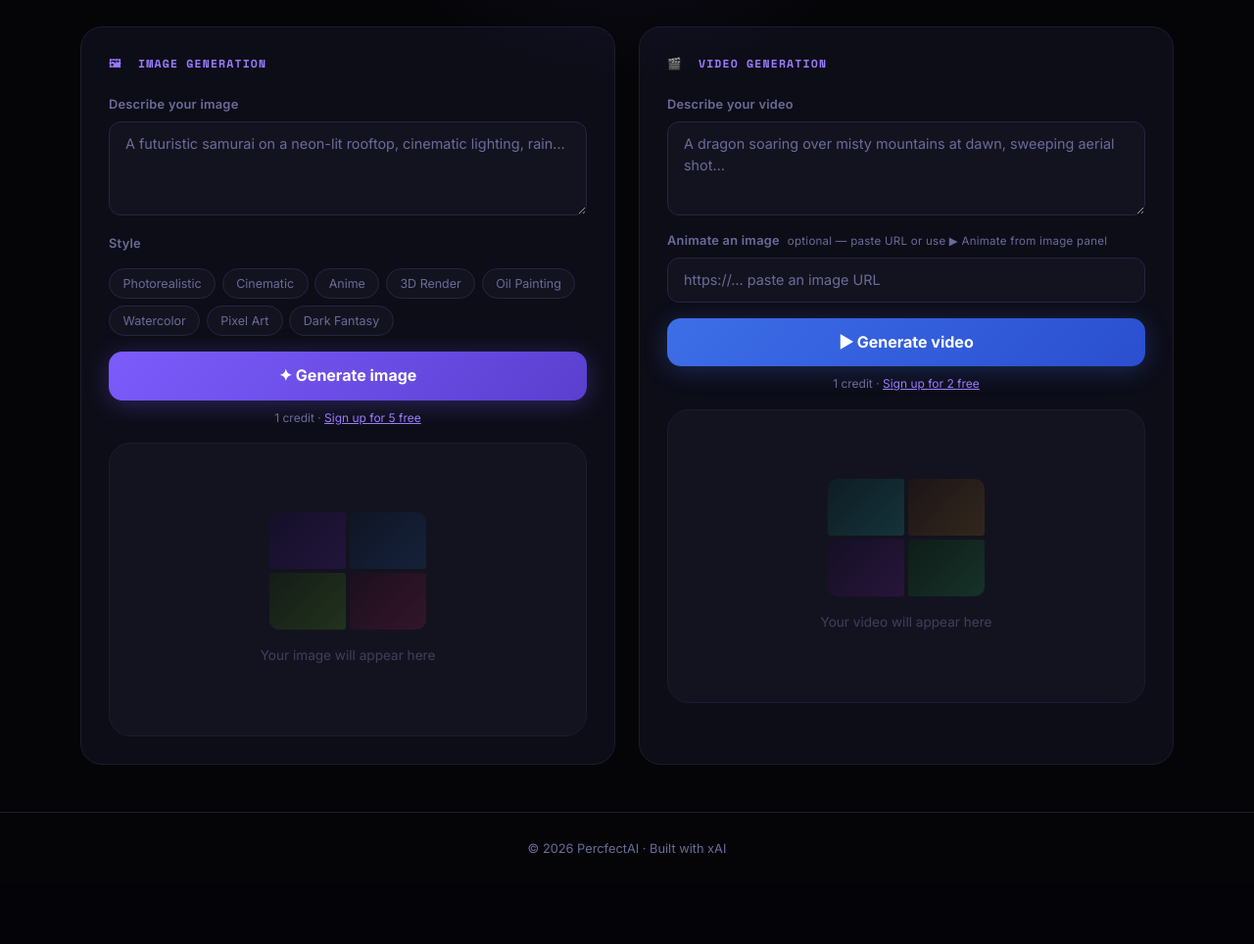
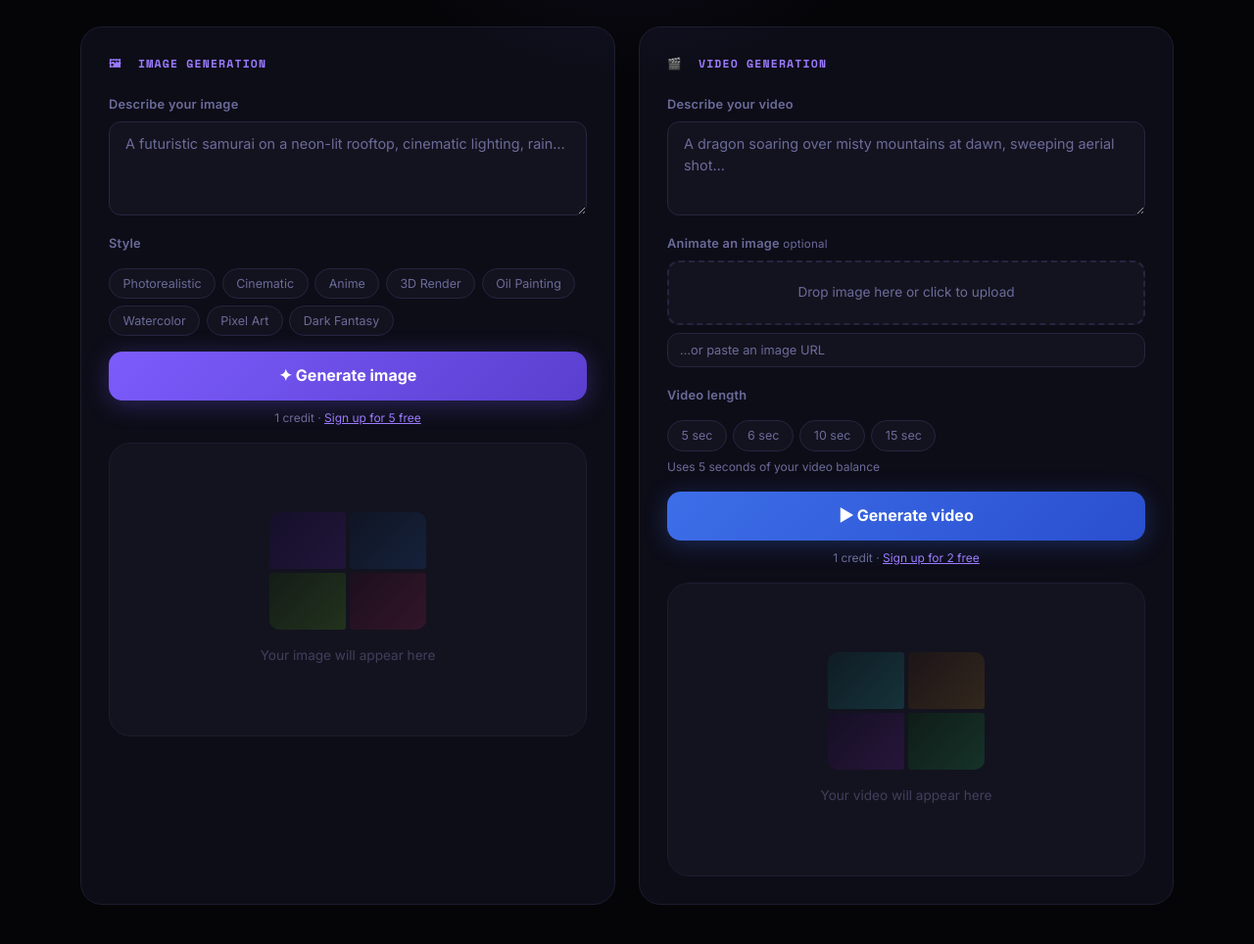
Before and after one commit to herecumsyagirl/percfectstudios, a Flask app: page /percfectstudios in a window 1280 px wide. Shown: the part 617-1581 px from the top of the page at 98% size. Before the commit the page ends 1489 px from the top, so only its background shows below. Run offline with Flask 3, Linux system fonts and the light colour scheme; data that the repository does not hold is empty.

Commit message:
Duration picker, drag-drop upload, pricing copy, video seconds system

```diff
--- a/app.py
+++ b/app.py
@@ -34,9 +34,9 @@ STRIPE_WEBHOOK_SECRET = os.getenv("STRIPE_WEBHOOK_SECRET", "")
 
 # Credit packages: price_id -> (image_credits, video_credits)
 CREDIT_PACKAGES = {
-    "starter":   {"name": "Starter",  "price": 500,  "image_credits": 50,  "video_credits": 5,  "price_id": os.getenv("STRIPE_PRICE_STARTER")},
-    "creator":   {"name": "Creator",  "price": 1500, "image_credits": 150, "video_credits": 15, "price_id": os.getenv("STRIPE_PRICE_CREATOR")},
-    "pro":       {"name": "Pro",      "price": 2500, "image_credits": 250, "video_credits": 25, "price_id": os.getenv("STRIPE_PRICE_PRO")},
+    "starter":   {"name": "Starter",  "price": 500,  "image_credits": 50,  "video_credits": 30,  "price_id": os.getenv("STRIPE_PRICE_STARTER")},
+    "creator":   {"name": "Creator",  "price": 1500, "image_credits": 150, "video_credits": 90,  "price_id": os.getenv("STRIPE_PRICE_CREATOR")},
+    "pro":       {"name": "Pro",      "price": 2500, "image_credits": 250, "video_credits": 150, "price_id": os.getenv("STRIPE_PRICE_PRO")},
 }
 
 # ── Flask-Login ───────────────────────────────────────────
@@ -102,13 +102,13 @@ def generate_image_xai(prompt: str) -> dict:
     return resp.json()
 
 
-def generate_video_xai(prompt: str, image_url: str = None) -> dict:
+def generate_video_xai(prompt: str, image_url: str = None, duration: int = 6) -> dict:
     import time
     headers = {
         "Authorization": f"Bearer {XAI_API_KEY}",
         "Content-Type": "application/json"
     }
-    payload = {"model": "aurora", "prompt": prompt}
+    payload = {"model": "aurora", "prompt": prompt, "duration": duration}
     if image_url:
         payload["image_url"] = image_url
 
@@ -153,7 +153,7 @@ def _do_register(username, password, birthday=""):
         "password": hashed,
         "birthday": birthday or None,
         "picture_credits": 5,
-        "video_credits": 2,
+        "video_credits": 12,
         "images_today": 0,
         "videos_today": 0,
         "last_reset": now,
@@ -335,24 +335,26 @@ def generate_video():
     res = supabase.table("users").select("video_credits,videos_today").eq("id", current_user.id).single().execute()
     user_data = res.data
 
-    if not current_user.is_admin and user_data["video_credits"] <= 0:
-        return jsonify({"error": "No video credits remaining."}), 402
-
     prompt = request.form.get("prompt", "").strip()
     image_url = request.form.get("image_url", "").strip() or None
+    duration = int(request.form.get("duration", 6))
+    duration = max(5, min(15, duration))  # clamp 5-15 seconds
+
+    if not current_user.is_admin and user_data["video_credits"] < duration:
+        return jsonify({"error": f"Not enough video seconds. You have {user_data['video_credits']}s remaining."}), 402
 
     if not prompt:
         return jsonify({"error": "Prompt is required."}), 400
 
     try:
-        result = generate_video_xai(prompt, image_url)
+        result = generate_video_xai(prompt, image_url, duration)
         video_url = (result.get("video") or {}).get("url") \
             or result.get("url") \
             or (result.get("data") or [{}])[0].get("url")
 
         if not current_user.is_admin:
             supabase.table("users").update({
-                "video_credits": user_data["video_credits"] - 1,
+                "video_credits": user_data["video_credits"] - duration,
                 "videos_today": user_data["videos_today"] + 1
             }).eq("id", current_user.id).execute()
 
--- a/templates/percfectstudios.html
+++ b/templates/percfectstudios.html
@@ -109,11 +109,24 @@
         </div>
 
         <div class="mb-3">
-          <label class="form-label" style="display:flex;align-items:center;gap:0.5rem;">
-            Animate an image
-            <span class="form-hint">optional — paste URL or use ▶ Animate from image panel</span>
-          </label>
-          <input class="form-control" id="vid-image-url" type="url" placeholder="https://… paste an image URL" />
+          <label class="form-label">Animate an image <span class="form-hint">optional</span></label>
+          <div id="drop-zone" onclick="document.getElementById('vid-file-input').click()">
+            <span id="drop-label">Drop image here or click to upload</span>
+            <img id="drop-preview" src="" alt="" style="display:none;max-height:80px;border-radius:8px;margin-top:0.5rem;" />
+          </div>
+          <input type="file" id="vid-file-input" accept="image/*" style="display:none" onchange="handleFileSelect(this)" />
+          <input class="form-control mt-2" id="vid-image-url" type="url" placeholder="…or paste an image URL" style="font-size:0.8rem;padding:0.45rem 0.75rem;" />
+        </div>
+
+        <div class="mb-3">
+          <label class="form-label">Video length</label>
+          <div class="duration-chips">
+            <span class="style-chip active" onclick="setDuration(this,5)">5 sec</span>
+            <span class="style-chip" onclick="setDuration(this,6)">6 sec</span>
+            <span class="style-chip" onclick="setDuration(this,10)">10 sec</span>
+            <span class="style-chip" onclick="setDuration(this,15)">15 sec</span>
+          </div>
+          <p class="credit-note" id="duration-note" style="text-align:left;margin-top:0.4rem;">Uses 5 seconds of your video balance</p>
         </div>
 
         <button class="generate-btn generate-btn-video" id="vid-btn" onclick="generateVideo()">
@@ -199,6 +212,18 @@
   margin-bottom:.9rem;
 }
 
+/* Drop zone */
+#drop-zone {
+  border:2px dashed var(--border-2);border-radius:12px;
+  padding:1.25rem;text-align:center;cursor:pointer;
+  transition:all .2s;color:var(--text-muted);font-size:.85rem;
+  background:var(--bg-3);
+}
+#drop-zone:hover,#drop-zone.drag-over {
+  border-color:var(--accent);background:rgba(124,92,252,.06);color:var(--accent-2);
+}
+#drop-zone.has-image { border-style:solid;border-color:var(--accent); }
+
 /* Prompt pills */
 .prompt-pills { display:flex;flex-wrap:wrap;gap:.5rem; }
 .prompt-pill {
@@ -282,6 +307,7 @@
 }
 .gallery-item:hover .gallery-prompt { opacity:1; }
 .mb-6 { margin-bottom: 4rem; }
+.duration-chips { display:flex;gap:.4rem;flex-wrap:wrap;margin-top:.5rem; }
 </style>
 
 <script>
@@ -366,8 +392,10 @@ async function _generateVideo() {
   setLoading('vid', true);
   const fd = new FormData();
   fd.append('prompt', prompt);
+  fd.append('duration', _duration || 5);
   const imgUrl = document.getElementById('vid-image-url').value.trim();
   if (imgUrl) fd.append('image_url', imgUrl);
+  if (window._droppedImageFile) fd.append('image_file', window._droppedImageFile);
   try {
     const res = await fetch('/percfectstudios/generate-video', {method:'POST', body:fd});
     const data = await res.json();
@@ -408,6 +436,46 @@ function showError(panel, msg) {
   setLoading(panel, false);
 }
 
+/* ── Duration ──────────────────────────────────── */
+let _duration = 5;
+function setDuration(chip, secs) {
+  document.querySelectorAll('.duration-chips .style-chip').forEach(c => c.classList.remove('active'));
+  chip.classList.add('active');
+  _duration = secs;
+  document.getElementById('duration-note').textContent = `Uses ${secs} seconds of your video balance`;
+}
+
+/* ── Drag & drop ───────────────────────────────── */
+function setupDropZone() {
+  const zone = document.getElementById('drop-zone');
+  zone.addEventListener('dragover', e => { e.preventDefault(); zone.classList.add('drag-over'); });
+  zone.addEventListener('dragleave', () => zone.classList.remove('drag-over'));
+  zone.addEventListener('drop', e => {
+    e.preventDefault(); zone.classList.remove('drag-over');
+    const file = e.dataTransfer.files[0];
+    if (file && file.type.startsWith('image/')) loadDroppedFile(file);
+  });
+}
+function handleFileSelect(input) {
+  if (input.files[0]) loadDroppedFile(input.files[0]);
+}
+function loadDroppedFile(file) {
+  const reader = new FileReader();
+  reader.onload = e => {
+    const zone = document.getElementById('drop-zone');
+    const preview = document.getElementById('drop-preview');
+    const label = document.getElementById('drop-label');
+    preview.src = e.target.result;
+    preview.style.display = 'block';
+    label.textContent = file.name;
+    zone.classList.add('has-image');
+    window._droppedImageFile = file;
+    document.getElementById('vid-image-url').value = '';
+  };
+  reader.readAsDataURL(file);
+}
+setupDropZone();
+
 /* ── Gallery ───────────────────────────────────── */
 async function loadGallery() {
   try {
```
Also changed, not shown: templates/buy_credits.html (+12 -8 lines).
